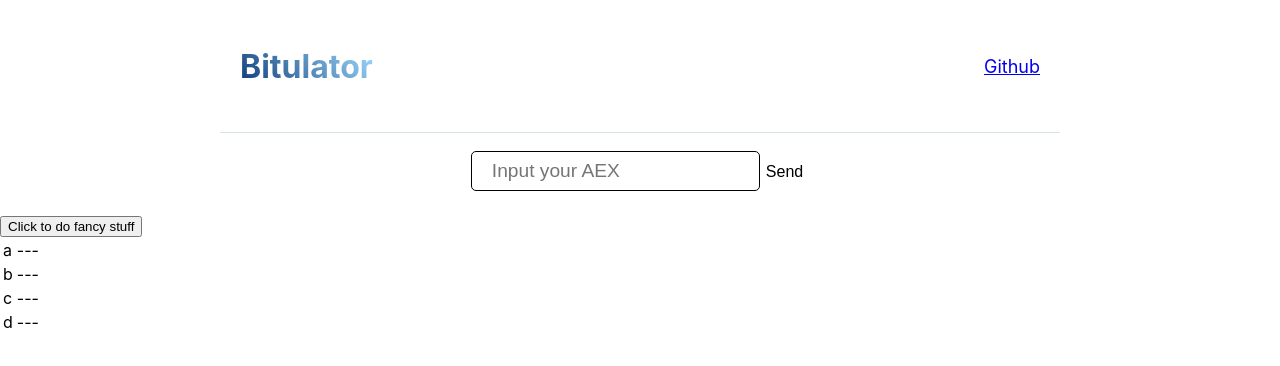
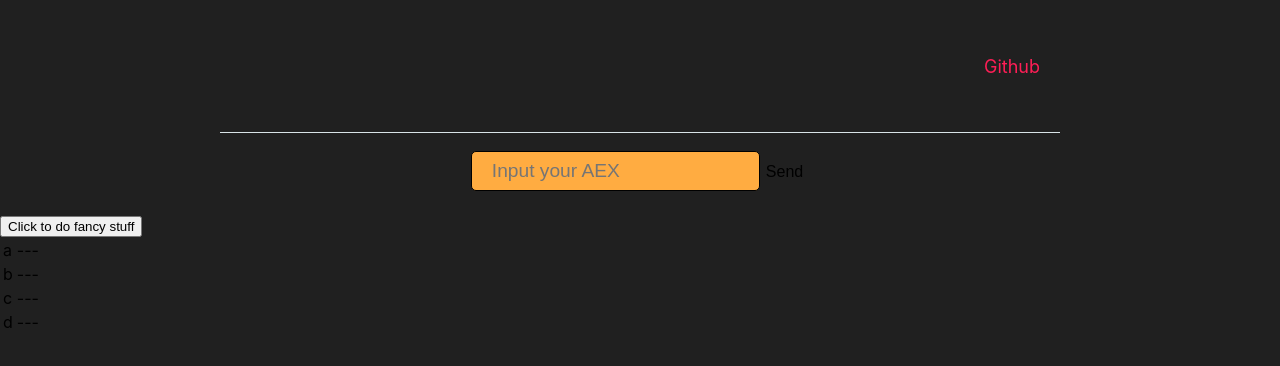
Before and after one commit to KavinSatheeskumar/bitulator, a React (Create React App) app in the folder frontend/: page / in a window 1280 px wide. Shown: the top 366 px of the page. Built offline with nearby package versions, Linux system fonts and the light colour scheme.

Commit message:
Update App.css

```diff
--- a/frontend/src/App.css
+++ b/frontend/src/App.css
@@ -1,3 +1,7 @@
+html {
+  background-color: #202020;
+}
+
 .input {
   display: flex;
   flex: 2;
@@ -6,6 +10,7 @@
 }
 
 .input input {
+  background-color: #ffac41;
   width: auto;
   padding: 12px 20px;
   margin: 8px 0;
@@ -39,12 +44,10 @@
 }
 
 .header h2 {
-  background-image: linear-gradient(
-    45deg,#0d3a78,#a0ddff);
-        -webkit-background-clip: text;
-        background-clip: text;
-        color: transparent;
-        font-size: 32px;
+  background-color: linear-gradient(45deg, #ffac41, #ff1e56);
+  background-clip: text;
+  color: transparent;
+  font-size: 32px;
 }
 
 .header .nav-links {
@@ -52,3 +55,8 @@
   float: right;
   font-size: 18px;
 }
+
+.header .nav-links a {
+  text-decoration: none;
+  color: #FF1E56;
+}
```
